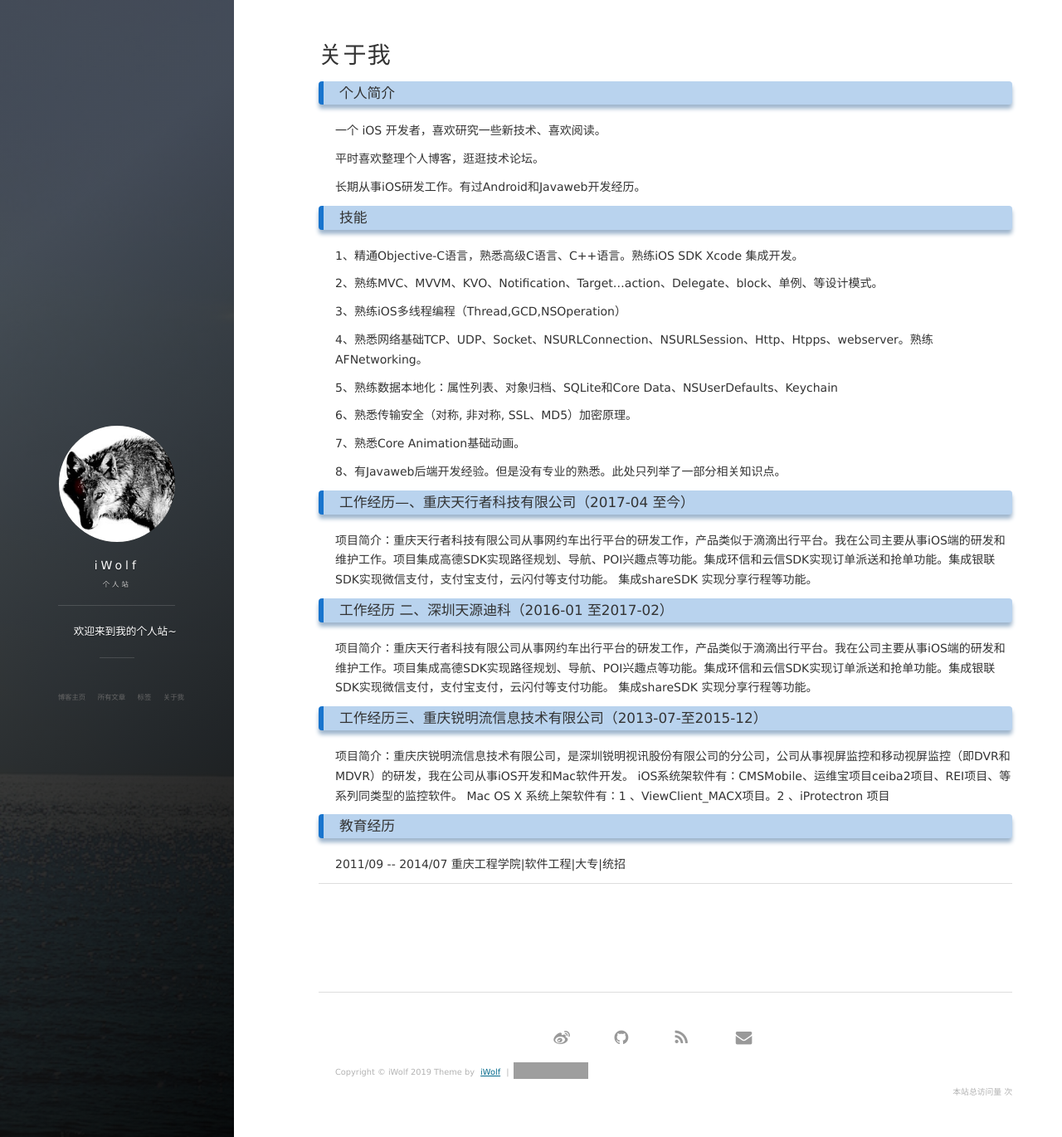
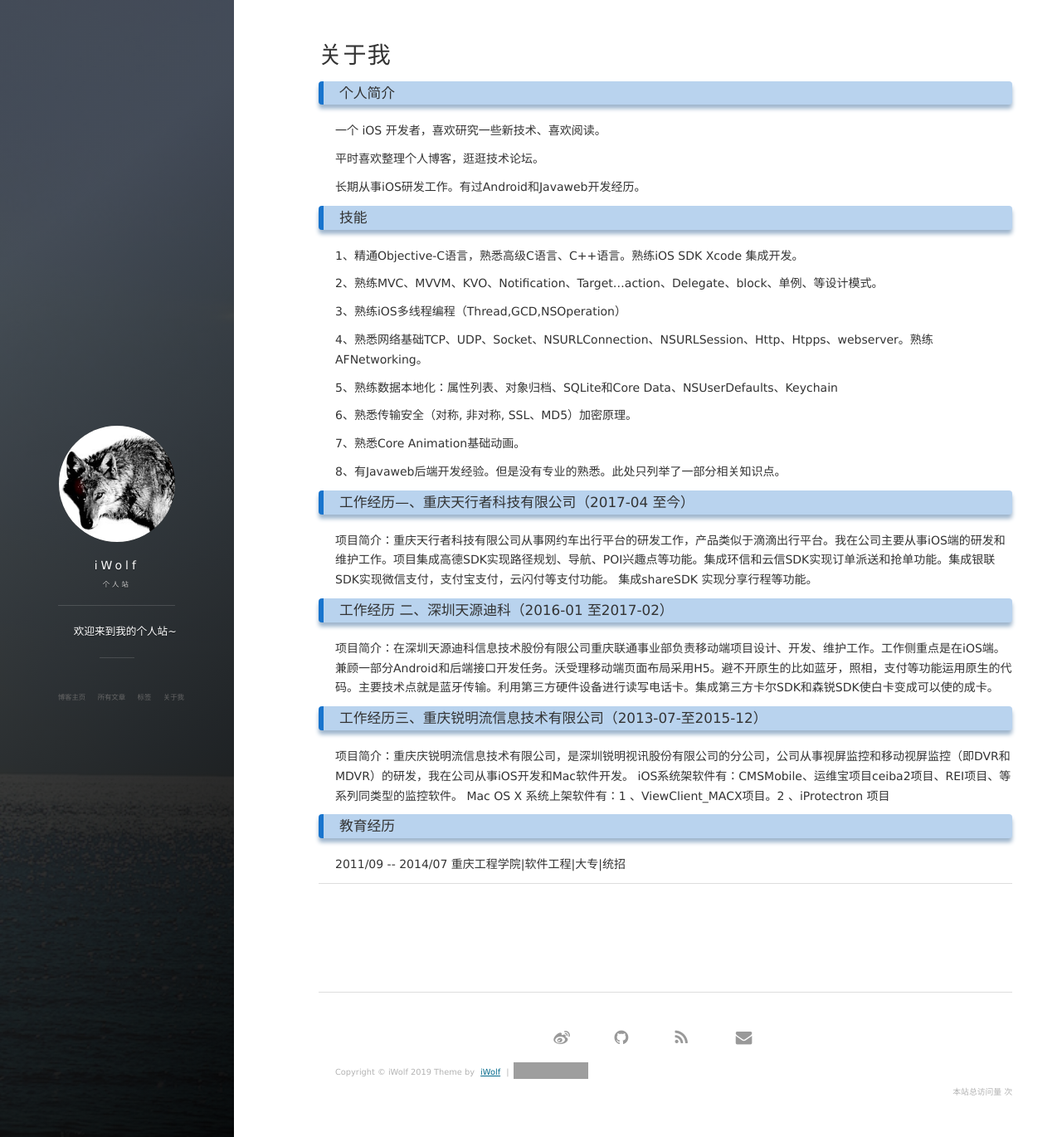
Before and after one commit to iWolfSex/iWolfSex.github.io, a Jekyll site: the page built from about.md, in a window 1280 px wide and 1370 px high. Shown: the whole window at 83% size. Built offline with Jekyll 4.4.1, drawn with Linux system fonts in a browser that asks for light colours; nearby versions of some CDN libraries; comment, search, counter and statistics services are not loaded; grey boxes are pictures that could not be loaded.

Commit message:
修改个人简介

```diff
--- a/about.md
+++ b/about.md
@@ -57,8 +57,7 @@ title: 关于我
 
 <h3> 工作经历 二、深圳天源迪科（2016-01 至2017-02）</h3>
 <p>
-项目简介：重庆天行者科技有限公司从事网约车出行平台的研发工作，产品类似于滴滴出行平台。我在公司主要从事iOS端的研发和维护工作。项目集成高德SDK实现路径规划、导航、POI兴趣点等功能。集成环信和云信SDK实现订单派送和抢单功能。集成银联SDK实现微信支付，支付宝支付，云闪付等支付功能。
-集成shareSDK 实现分享行程等功能。
+项目简介：在深圳天源迪科信息技术股份有限公司重庆联通事业部负责移动端项目设计、开发、维护工作。工作侧重点是在iOS端。兼顾一部分Android和后端接口开发任务。沃受理移动端页面布局采用H5。避不开原生的比如蓝牙，照相，支付等功能运用原生的代码。主要技术点就是蓝牙传输。利用第三方硬件设备进行读写电话卡。集成第三方卡尔SDK和森锐SDK使白卡变成可以使的成卡。
 
 <p>
 
```
